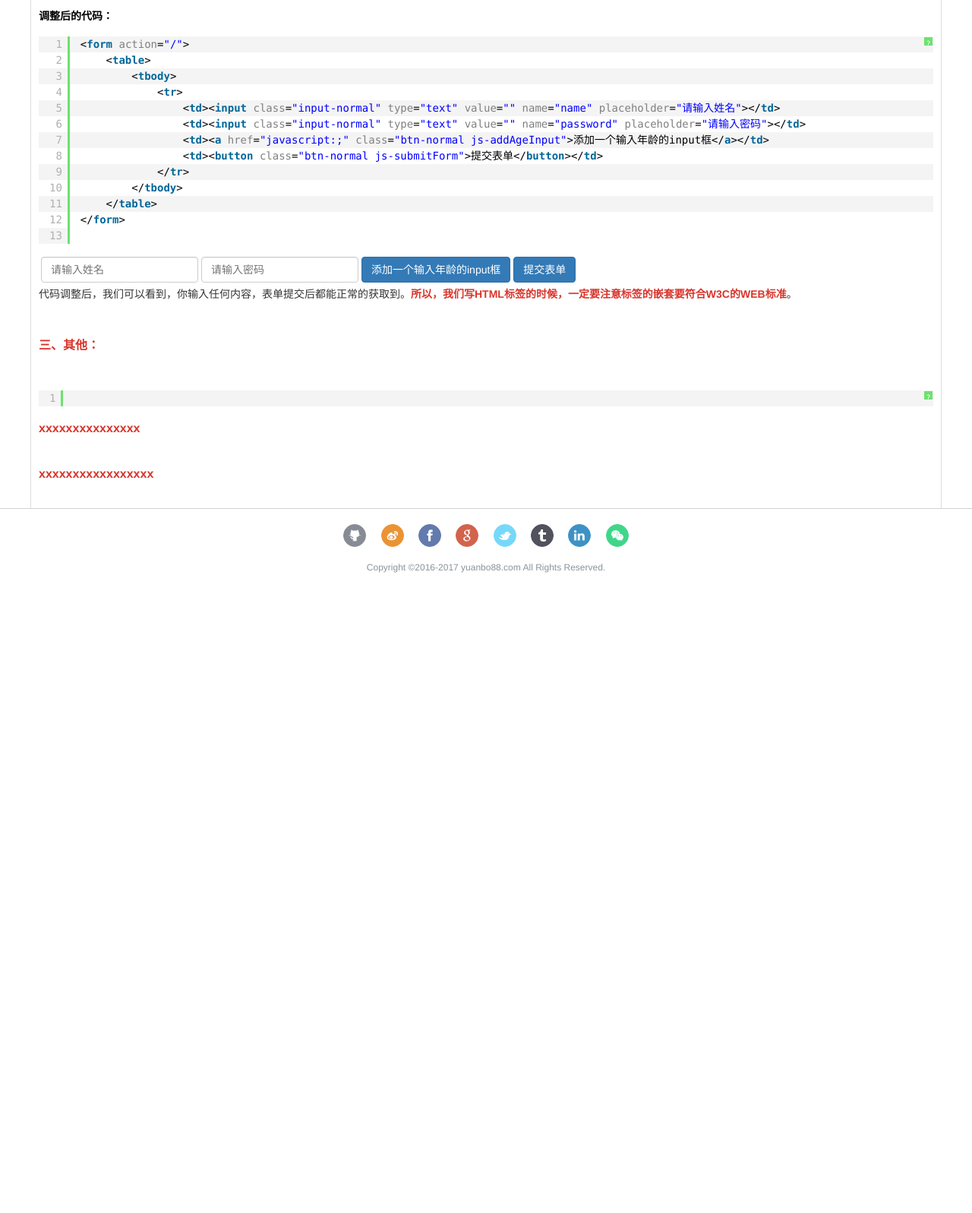
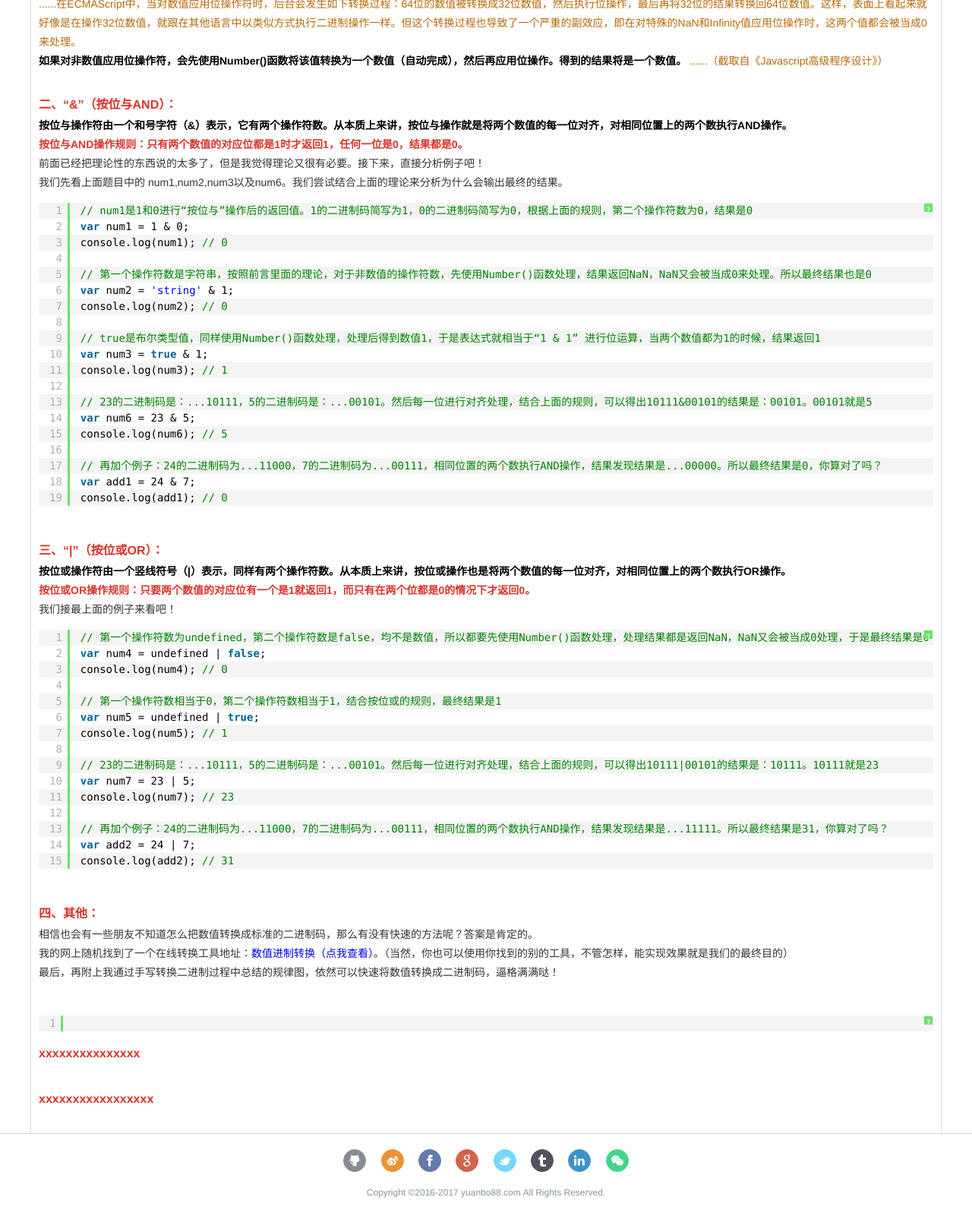
Before and after one commit to bobo88/BOBO, a PHP site: page /demo_article.php in a window 1280 px wide. Shown: the part 1297-2894 px from the top of the page at 76% size. Before the commit the page ends 2051 px from the top, so only its background shows below. Run offline with PHP 8.4, Linux system fonts and the light colour scheme; some libraries are stand-ins or nearby versions.

Commit message:
add new articel img

```diff
--- a/skin1/demo_article.php
+++ b/skin1/demo_article.php
@@ -32,116 +32,207 @@
 #FF5F09    yellow
 <br/>
 <!-- <h1>初探Flexbox弹性盒子布局</h1> -->
-<h1>Javascript动态添加属性Form不能提交的坑</h1>
+<h1>Javascript中的 “&” 和 “|” 你知多少？</h1>
 
-
+<style>
+	.v-top{ position: relative; top: -5px; font-size: 12px;}
+</style>
 <h3><strong>一、前言：</strong></h3>
 <section>
+<div>
+	<p>在文章开始之前，先出几个题目给大家看看：</p>
+	<pre class="brush:js;">
+		var num1 = 1 & 0;
+		console.log(num1); // 0
+
+		var num2 = 'string' & 1;
+		console.log(num2); // 0
+
+		var num3 = true & 1;
+		console.log(num3); // 1
+
+		var num4 = undefined | false;
+		console.log(num4); // 0
+
+		var num5 = undefined | true;
+		console.log(num5); // 1
+
+		var num6 = 23 & 5;
+		console.log(num6); // 5
+
+		var num7 = 23 | 5;
+		console.log(num7); // 23
+	</pre>
+</div>
 <p>
-	前几天，在帮后台处理一个表单提交的时候，发现有个坑，在这里做个简单的记录，一是理顺下这个坑到底是什么情况，二是提醒下阅读此文的朋友避开这个坑。<br/>
-	后台管理系统主要是用table布局的，也不知道是谁写的，这是坑存在的前提。<br/>
-	<small>结论是：代码一定要符合WEB标准，否则很容易出现奇葩的问题而不自知。</small>
+	上面的题目大家都做对了吗？我们之前有总结过 <a href="http://www.yuanbo88.com/article-j-36.html" target="_blank">《说说javascript中的“&&”和“||”》</a>，“&&” 和 “||” 是逻辑运算表达式中的操作符。那么一个 “&” 或者一个 “|” 又代表什么含义呢？有什么特性呢？接下来，我们就来一一揭秘。
+</p>
+<p><span class="fb-black">首先，我们得清楚 “&” 和 “|” 是位运算操作符。</span></p>
+<p>
+	<small style="font-size: 14px;">
+		位运算符用于在最基本的层次上，即按内存中表示数值的位来操作数值。ECMAScript中的所有数值都以IEEE-754 64位格式存储，但位操作符并不直接操作64位的值。而是先将64位的值转换成32位的整数，然后执行操作，最后再将结果转换为64位。对于开发人员来说，由于64位存储格式是透明的，因此整个过程就像是只存在32位的整数一样。<br/>
+		对于有符号的整数，32位中的前31位用于表示整数的值。第32位表示数值的符号：0表示正数，1表示负数。这个表示符号的位叫做符号位，符号位的值决定了其他位数值的格式。其中，正数以纯二进制格式存储，31位中的每一位都表示2的幂。第一位（叫做位0）表示2<span class="v-top">0</span>，第二位表示2<span class="v-top">1</span>，以此类推。没有用到的位以0表示，即忽略不计。例如，数值18的二进制表示是0000 0000 0000 0000 0000 0000 0001 0010，或者更简洁的10010。这是5个有效位，这5位本身就决定了实际的值。<br/>
+		负数同样以二进制码存储，但使用的格式是二进制补码。计算一个数值的二进制补码，需要经过下列3个步骤：<br/>
+		(1)求这个数值绝对值的二进制码（例如，要求-18的二进制补码，先求18的二进制码）；<br/>
+		(2)求二进制反码，即将0替换为1，将1替换为0；<br/>
+		(3)得到的二进制反码加1。<br/>
+		这样，求得了-18的二进制表示，即1111 1111 1111 1111 1111 1111 1110 1110。<br/>
+		......在ECMAScript中，当对数值应用位操作符时，后台会发生如下转换过程：64位的数值被转换成32位数值，然后执行位操作，最后再将32位的结果转换回64位数值。这样，表面上看起来就好像是在操作32位数值，就跟在其他语言中以类似方式执行二进制操作一样。但这个转换过程也导致了一个严重的副效应，即在对特殊的NaN和Infinity值应用位操作时，这两个值都会被当成0来处理。<br/>
+		<span class="fb-black">如果对非数值应用位操作符，会先使用Number()函数将该值转换为一个数值（自动完成），然后再应用位操作。得到的结果将是一个数值。</span>
+		......（截取自《Javascript高级程序设计》）
+	</small>
 </p>
 </section><br/>
 
-<h3><strong>二、案例对比：</strong></h3>
+<h3><strong>二、“&”（按位与AND）：</strong></h3>
 <section>
-<div class="mb10">
-	<p><span class="fb-black">原始代码：</span></p>
-	<pre class="brush: xml;">
-		&lt;table&gt;
-			&lt;form action="/"&gt;
-				&lt;tbody&gt;
-					&lt;tr&gt;
-						&lt;td&gt;&lt;input class="input-normal" type="text" value="" name="name" placeholder="请输入姓名"&gt;&lt;/td&gt;
-						&lt;td&gt;&lt;input class="input-normal" type="text" value="" name="password" placeholder="请输入密码"&gt;&lt;/td&gt;
-						&lt;td&gt;&lt;a href="javascript:;" class="btn-normal js-addAgeInput"&gt;添加一个输入年龄的input框&lt;/a&gt;&lt;/td&gt;
-						&lt;td&gt;&lt;button class="btn-normal js-submitForm"&gt;提交表单&lt;/button&gt;&lt;/td&gt;
-					&lt;/tr&gt;
-				&lt;/tbody&gt;
-			&lt;/form&gt;
-		&lt;/table&gt;
-	</pre>
+<p><span class="fb-black">按位与操作符由一个和号字符（&）表示，它有两个操作符数。从本质上来讲，按位与操作就是将两个数值的每一位对齐，对相同位置上的两个数执行AND操作。</span></p>
+<p><strong>按位与AND操作规则：只有两个数值的对应位都是1时才返回1，任何一位是0，结果都是0。</strong></p>
+<p>前面已经把理论性的东西说的太多了，但是我觉得理论又很有必要。接下来，直接分析例子吧！</p>
 
-	<table>
-		<form action="/">
-			<tbody>
-				<tr>
-					<td><input class="input-normal" type="text" value="" name="name" placeholder="请输入姓名"></td>
-					<td><input class="input-normal" type="text" value="" name="password" placeholder="请输入密码"></td>
-					<td><a href="javascript:;" class="btn-normal js-addAgeInput">添加一个输入年龄的input框</a></td>
-					<td><button class="btn-normal js-submitForm">提交表单</button></td>
-				</tr>
-			</tbody>
-		</form>
-	</table>
-	<p>我们可以看出，你输入的内容根本没法获取到，我们审查元素可以看出 <strong>Form表单里面的input等元素并没有包裹在form标签里面</strong> ，这样的HTML标签写法是不规范的。审查结果如下图所示：</p>
-	<p><img src="dist/images/domeimg/lazyload.gif" data-original="dist/images/domeimg/article/2017/nestedForm/nested_form.jpg" alt="Javascript动态添加属性Form不能提交的坑"></p>
-</div>
+<p>
+	我们先看上面题目中的 num1,num2,num3以及num6。我们尝试结合上面的理论来分析为什么会输出最终的结果。
+</p>
+<pre class="brush:js;">
+	// num1是1和0进行“按位与”操作后的返回值。1的二进制码简写为1，0的二进制码简写为0，根据上面的规则，第二个操作符数为0，结果是0
+	var num1 = 1 & 0;
+	console.log(num1); // 0
 
-<div class="mb10">
-	<p><span class="fb-black">调整后的代码：</span></p>
-	<pre class="brush: xml;">
-		&lt;form action="/"&gt;
-			&lt;table&gt;
-				&lt;tbody&gt;
-					&lt;tr&gt;
-						&lt;td&gt;&lt;input class="input-normal" type="text" value="" name="name" placeholder="请输入姓名"&gt;&lt;/td&gt;
-						&lt;td&gt;&lt;input class="input-normal" type="text" value="" name="password" placeholder="请输入密码"&gt;&lt;/td&gt;
-						&lt;td&gt;&lt;a href="javascript:;" class="btn-normal js-addAgeInput"&gt;添加一个输入年龄的input框&lt;/a&gt;&lt;/td&gt;
-						&lt;td&gt;&lt;button class="btn-normal js-submitForm"&gt;提交表单&lt;/button&gt;&lt;/td&gt;
-					&lt;/tr&gt;
-				&lt;/tbody&gt;
-			&lt;/table&gt;
-		&lt;/form&gt;
-	</pre>
+	// 第一个操作符数是字符串，按照前言里面的理论，对于非数值的操作符数，先使用Number()函数处理，结果返回NaN，NaN又会被当成0来处理。所以最终结果也是0
+	var num2 = 'string' & 1;
+	console.log(num2); // 0
 
-	<form action="/">
-		<table>
-			<tbody>
-				<tr>
-					<td><input class="input-normal" type="text" value="" name="name" placeholder="请输入姓名"></td>
-					<td><input class="input-normal" type="text" value="" name="password" placeholder="请输入密码"></td>
-					<td><a href="javascript:;" class="btn-normal js-addAgeInput">添加一个输入年龄的input框</a></td>
-					<td><button class="btn-normal js-submitForm">提交表单</button></td>
-				</tr>
-			</tbody>
-		</table>
-	</form>
-	<p>代码调整后，我们可以看到，你输入任何内容，表单提交后都能正常的获取到。<strong>所以，我们写HTML标签的时候，一定要注意标签的嵌套要符合W3C的WEB标准</strong>。</p>
-</div>
+	// true是布尔类型值，同样使用Number()函数处理，处理后得到数值1，于是表达式就相当于“1 & 1” 进行位运算，当两个数值都为1的时候，结果返回1
+	var num3 = true & 1;
+	console.log(num3); // 1
+
+	// 23的二进制码是：...10111，5的二进制码是：...00101。然后每一位进行对齐处理，结合上面的规则，可以得出10111&00101的结果是：00101。00101就是5
+	var num6 = 23 & 5;
+	console.log(num6); // 5
+
+	// 再加个例子：24的二进制码为...11000，7的二进制码为...00111，相同位置的两个数执行AND操作，结果发现结果是...00000。所以最终结果是0，你算对了吗？
+	var add1 = 24 & 7;
+	console.log(add1); // 0
+</pre>
+
+</section><br/>
+
+<h3><strong>三、“|”（按位或OR）：</strong></h3>
+<section>
+<p><span class="fb-black">按位或操作符由一个竖线符号（|）表示，同样有两个操作符数。从本质上来讲，按位或操作也是将两个数值的每一位对齐，对相同位置上的两个数执行OR操作。</span></p>
+<p><strong>按位或OR操作规则：只要两个数值的对应位有一个是1就返回1，而只有在两个位都是0的情况下才返回0。</strong></p>
+
+<p>
+	我们接最上面的例子来看吧！
+</p>
+<pre class="brush:js;">
+	// 第一个操作符数为undefined，第二个操作符数是false，均不是数值，所以都要先使用Number()函数处理，处理结果都是返回NaN，NaN又会被当成0处理，于是最终结果是0
+	var num4 = undefined | false;
+	console.log(num4); // 0
+
+	// 第一个操作符数相当于0，第二个操作符数相当于1，结合按位或的规则，最终结果是1
+	var num5 = undefined | true;
+	console.log(num5); // 1
+
+	// 23的二进制码是：...10111，5的二进制码是：...00101。然后每一位进行对齐处理，结合上面的规则，可以得出10111|00101的结果是：10111。10111就是23
+	var num7 = 23 | 5;
+	console.log(num7); // 23
+
+	// 再加个例子：24的二进制码为...11000，7的二进制码为...00111，相同位置的两个数执行AND操作，结果发现结果是...11111。所以最终结果是31，你算对了吗？
+	var add2 = 24 | 7;
+	console.log(add2); // 31
+</pre>
+</section><br/>
+
+<h3><strong>四、其他：</strong></h3>
+<section>
+<p>相信也会有一些朋友不知道怎么把数值转换成标准的二进制码，那么有没有快速的方法呢？答案是肯定的。</p>
+<p>我的网上随机找到了一个在线转换工具地址：<a href="http://www.atool.org/hexconvert.php" target="_blank">数值进制转换（点我查看）</a>。（当然，你也可以使用你找到的别的工具，不管怎样，能实现效果就是我们的最终目的）</p>
+<p>最后，再附上我通过手写转换二进制过程中总结的规律图，依然可以快速将数值转换成二进制码，逼格满满哒！</p>
+
+
 </section><br/>
 
 <script>
-	$('.js-addAgeInput').click(function(event) {
-		var ageInput = '<td><input class="input-normal" type="text" value="" name="age" placeholder="请输入年龄"></td>',
-			$this = $(this);
 
-		if(parseInt($this.attr('data-isadded')) === 1 ){
-			GLOBAL.PopObj.alert({content: '你已经添加了输入age的input框！'});
-			return false;
-		}
-		$this.parent('td').before(ageInput);
-		$this.attr('data-isadded', 1);
-	});
-	$('.js-submitForm').click(function(event) {
-		event.preventDefault();
-		var $this = $(this),
-			name = $this.parents('form').find('input[name="name"]').val(),
-			psw = $this.parents('form').find('input[name="password"]').val(),
-			age = $this.parents('form').find('input[name="age"]').val();
-		GLOBAL.PopObj.alert({content: '姓名:' + name +', 密码:' + psw + ', 年龄:' + age});
-	});
+	// var num1 = 1 & 0;
+	// console.log(num1); // 0
+
+	// var num2 = 'string' & 1;
+	// console.log(num2); // 0
+
+	// var num3 = true & 1;
+	// console.log(num3); // 1
+
+	// var num4 = undefined | false;
+	// console.log(num4); // 0
+
+	// var num5 = undefined | true;
+	// console.log(num5); // 1
+
+	// var num6 = 23 & 5;
+	// console.log(num6); // 5
+
+	// var num7 = 23 | 5;
+	// console.log(num7); // 23
+
+	// var add1 = 24 & 7;
+	// console.log(add1); // 0
+
+	var add2 = 28 | 3;
+	console.log(add2); // 0
+
+	// var num2 = 0 & 1;
+	// alert(num2); // 0
+
+	// var num3 = 1 | 0;
+	// alert(num3); // 1
+
+	// var num4 = 0 | 1;
+	// alert(num4); // 1
+
+	// var num5 = 2 & 3;
+	// alert(num5); // 2
+
+	// var num6 = 3 & 2;
+	// alert(num6); // 2
+
+	// var num7 = 2 | 3;
+	// alert(num7); // 3
+
+	// var num8 = 3 | 2;
+	// alert(num8); // 3
+
+
+
+	// var num10 = 1 & 'string';
+	// alert(num10); // 0
+
+	// var num11 = 1 & true;
+	// alert(num11); // 1
+
+
+
+	// var num13 = false & true;
+	// alert(num13); // 0
+
+	// var num14 = true & false;
+	// alert(num14); // 0
+
+	// var num15 = false | true;
+	// alert(num15); // 1
+
+	// var num16 = undefined | false;
+	// alert(num16); // 0
+
+	// var num17 = undefined | true;
+	// alert(num17); // 1
 </script>
 
 
 
 
-<h3><strong>三、其他：</strong></h3>
-<section>
-<p></p>
 
-</section><br/>
 
 
 
```
Also changed, not shown: skin1/dist/images/domeimg/article/2017/Binary/binary.png (added).
